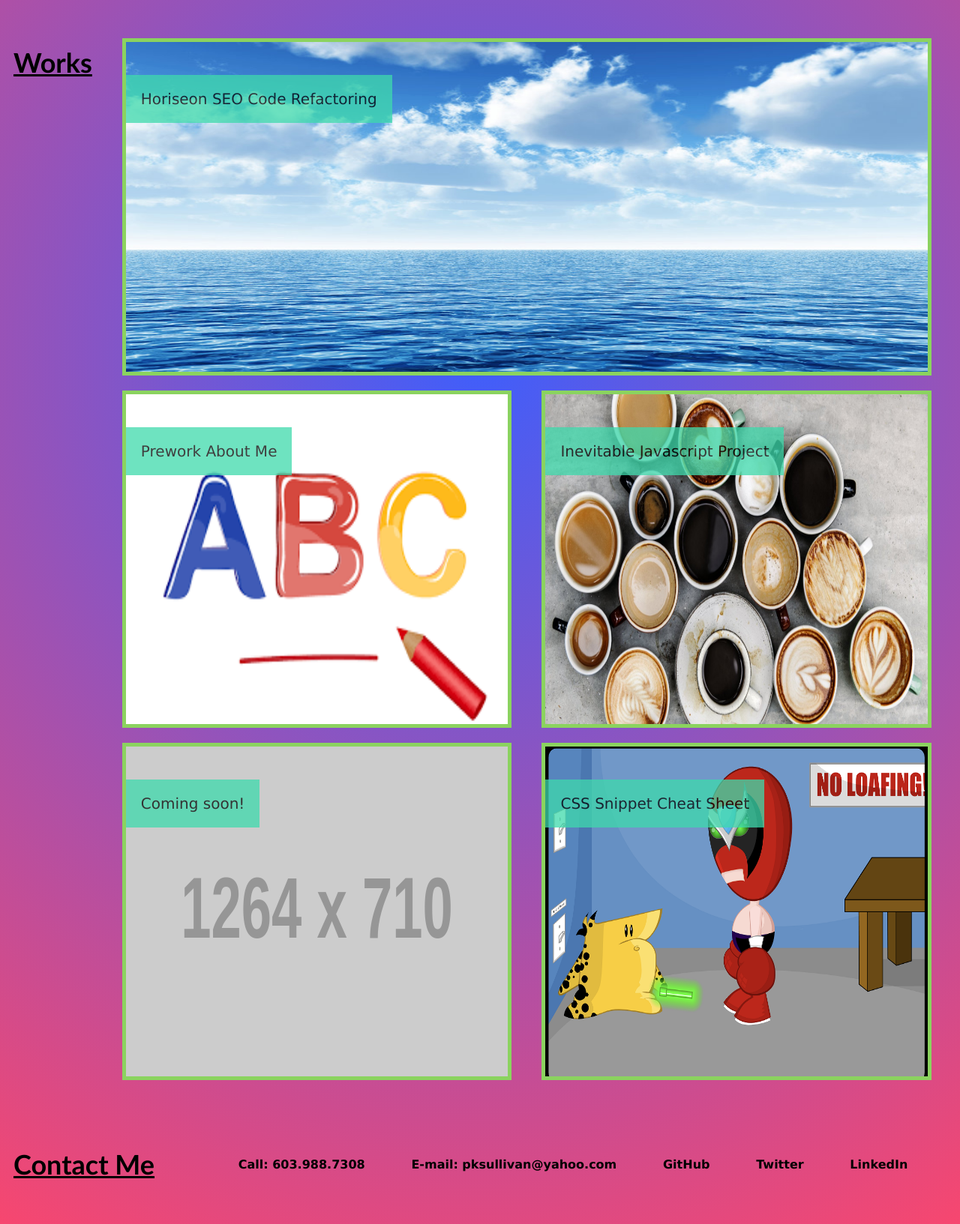
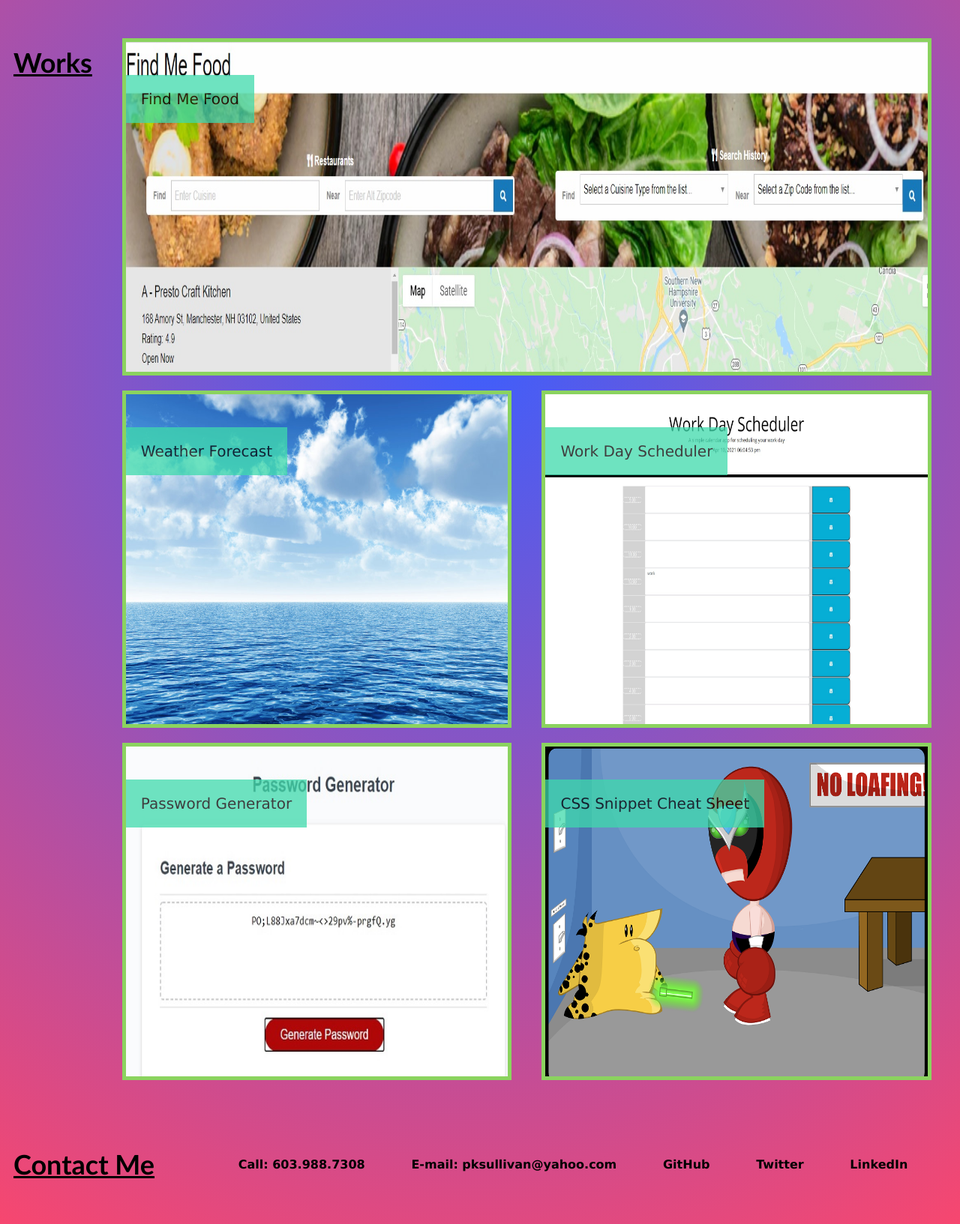
Before and after one commit to shabobble/portfolio, a plain HTML site: page index.html in a window 1280 px wide. Shown: the part 718-2351 px from the top of the page at 75% size. Drawn offline with Linux system fonts and the light colour scheme; placeholder pictures from the web are drawn by us.

Commit message:
updated projects section

```diff
--- a/index.html
+++ b/index.html
@@ -42,38 +42,38 @@
             <h2>Works</h2>
 
             <div class="works-wrapper">
-                <a class="work-example big-example" href="https://shabobble.github.io/Week-1-Homework/" target="_blank">
+                <a class="work-example big-example" href="https://github.com/UNH-Bootcamp-Projects/project-1-group-c" target="_blank">
                     <figure>
-                        <img src="./assets/images/horizon.jpg" alt="photo of a cloudy horizon on the ocean">
+                        <img src="./assets/images/findmefood.jpg" alt="photo of a search bar with pictures of food in the background">
                         <figcaption>
-                            Horiseon SEO Code Refactoring
+                            Find Me Food
                         </figcaption>
                     </figure>
                 </a>
 
-                <a class="work-example" href="https://shabobble.github.io/prework-about-me/" target="_blank">
+                <a class="work-example" href="https://github.com/shabobble/weather-app" target="_blank">
                     <figure>
-                        <img src="./assets/images/abc.jpg" alt="letters A, B and C underlined in red pencil">
+                        <img src="./assets/images/horizon.jpg" alt="photo of a cloudy horizon on the ocean">
                         <figcaption>
-                            Prework About Me
+                            Weather Forecast
                         </figcaption>
                     </figure>
                 </a>
 
-                <a class="work-example" href="#">
+                <a class="work-example" href="https://github.com/shabobble/day-planner" target="_blank">
                     <figure>
-                        <img src="./assets/images/java.jpg" alt="15 cups of coffee with different barista designs">
+                        <img src="./assets/images/screencap.jpg" alt="screenshot of a planner with blocks for each hour from nine to five">
                         <figcaption>
-                            Inevitable Javascript Project
+                            Work Day Scheduler
                         </figcaption>
                     </figure>
                 </a>
 
-                <a class="work-example" href="#">
+                <a class="work-example" href="https://github.com/shabobble/password-generator" target="_blank">
                     <figure>
-                        <img src="https://via.placeholder.com/1264x710" alt="no image here yet">
+                        <img src="./assets/images/password.jpg" alt="screenshot of a password generator with a complex password">
                         <figcaption>
-                            Coming soon!
+                            Password Generator
                         </figcaption>
                     </figure>
                 </a>
```
Also changed, not shown: assets/images/findmefood.jpg (added), assets/images/password.jpg (added), assets/images/screencap.jpg (added).
